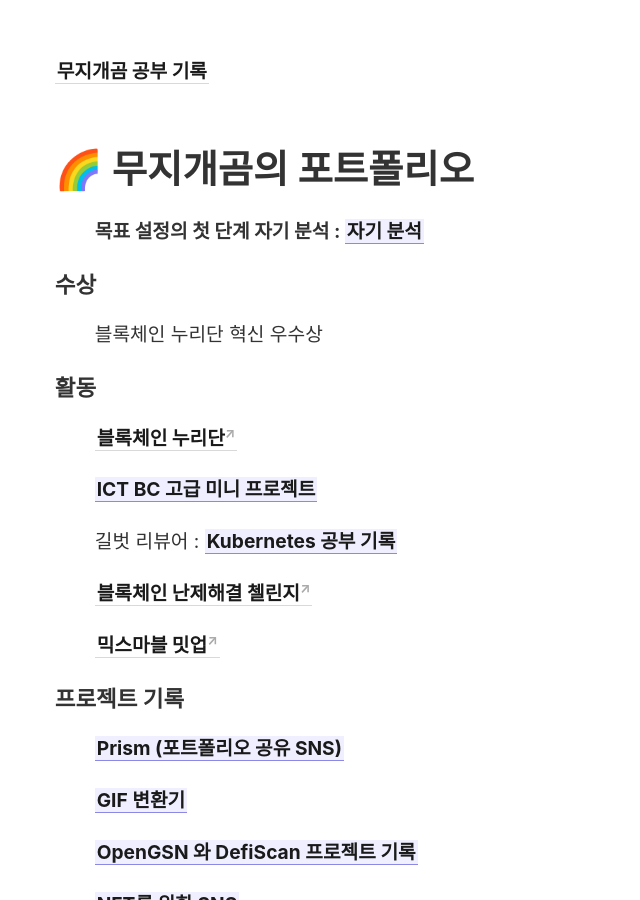
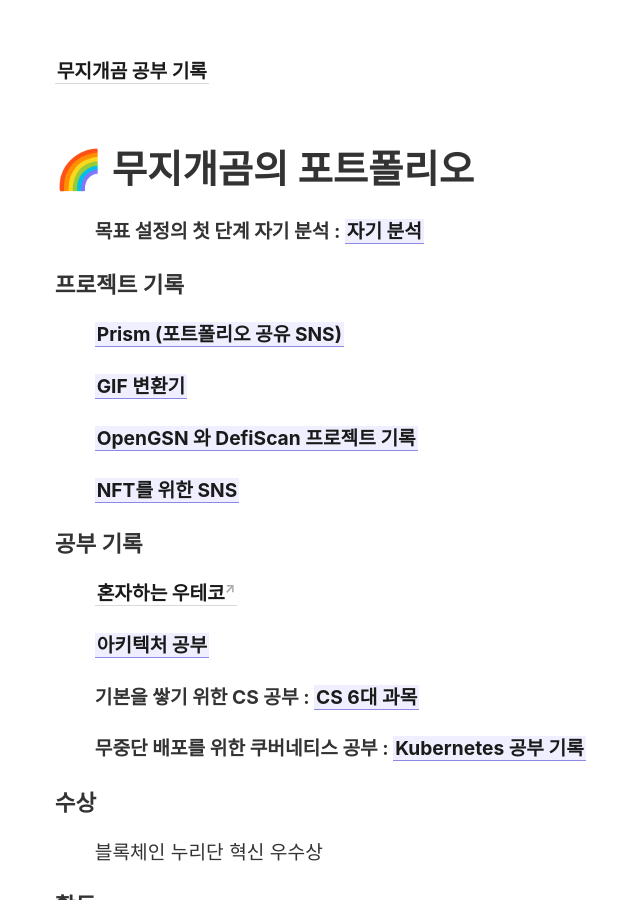
Before and after one commit to rainbow96bear/Obsidian, a Jekyll site: the page built from _pages/index.md, in a window 1280 px wide and 900 px high. Shown: the whole window, without its empty margins (22-662 px from the left). Built offline with Jekyll 4.4.1, drawn with Linux system fonts in a browser that asks for light colours; some of the changed text lies outside the part shown.

Commit message:
이미지 오류 수정

```diff
--- a/_pages/index.md
+++ b/_pages/index.md
@@ -11,17 +11,7 @@
   <ul style="font-weight: bold">목표 설정의 첫 단계 자기 분석 :
     <span style="font-weight: bold">[[자기 분석]]</span>
   </ul>
-  <h3>수상</h3>
-	  <ul>블록체인 누리단 혁신 우수상</ul>
-  <h3>활동</h3>
-	  <ul><span style="font-weight: bold"><a href="https://rainbow96bear.tistory.com/entry/%EC%B2%B4%ED%97%98%EB%8B%A8-2023-%EB%B8%94%EB%A1%9D%EC%B2%B4%EC%9D%B8-%EB%88%84%EB%A6%AC%EB%8B%A8-%EB%A6%AC%EC%82%AC%EC%9D%B4%ED%81%B4-%EB%A0%9B%EC%A0%80-%EC%B2%B4%ED%97%98-%ED%9B%84%EA%B8%B0">블록체인 누리단</a></span></ul>
-	  <ul>
-		  <span style="font-weight: bold">[[ICT BC 고급 미니 프로젝트]]</span>
-	  </ul>
-	  <ul>길벗 리뷰어 : <span style="font-weight: bold">[[Kubernetes 공부 기록]]</span></ul>
-	  <ul><span style="font-weight: bold"><a href="https://rainbow96bear.tistory.com/entry/%EA%B2%BD%EC%A7%84-%EB%8C%80%ED%9A%8C-%EB%B8%94%EB%A1%9D%EC%B2%B4%EC%9D%B8-%EB%82%9C%EC%A0%9C%ED%95%B4%EA%B2%B0-%EC%B1%8C%EB%A6%B0%EC%A7%80-%EC%A7%80%EC%9B%90">블록체인 난제해결 첼린지</a></span></ul>
-	  <ul><span style="font-weight: bold"><a href="https://rainbow96bear.tistory.com/entry/%ED%9B%84%EA%B8%B0-%EB%AF%B9%EC%8A%A4%EB%A7%88%EB%B8%94-%EB%B0%8B%EC%97%85-%ED%9B%84%EA%B8%B0-mixmarvel-meet-up">믹스마블 밋업</a></span></ul>
-    <h3> 프로젝트 기록 </h3>
+  <h3> 프로젝트 기록 </h3>
     <ul style="font-weight: bold">
 	    <span style="font-weight: bold">[[Prism (포트폴리오 공유 SNS)]]</span>
     </ul>
@@ -34,7 +24,7 @@
     <ul style="font-weight: bold">
 	    <span style="font-weight: bold">[[NFT를 위한 SNS]]</span>
     </ul>
-  <h3> 공부 기록 </h3>
+    <h3> 공부 기록 </h3>
   <ul>
   <span style="font-weight: bold"><a href="https://www.youtube.com/channel/UCz7xhiKgrdhwFRxfvpnUriw">혼자하는 우테코</a></span>
   </ul>
@@ -47,7 +37,16 @@
   <ul style="font-weight: bold">무중단 배포를 위한 쿠버네티스 공부 :
     <span style="font-weight: bold">[[Kubernetes 공부 기록]]</span>
   </ul>
-
+  <h3>수상</h3>
+	  <ul>블록체인 누리단 혁신 우수상</ul>
+  <h3>활동</h3>
+	  <ul><span style="font-weight: bold"><a href="https://rainbow96bear.tistory.com/entry/%EC%B2%B4%ED%97%98%EB%8B%A8-2023-%EB%B8%94%EB%A1%9D%EC%B2%B4%EC%9D%B8-%EB%88%84%EB%A6%AC%EB%8B%A8-%EB%A6%AC%EC%82%AC%EC%9D%B4%ED%81%B4-%EB%A0%9B%EC%A0%80-%EC%B2%B4%ED%97%98-%ED%9B%84%EA%B8%B0">블록체인 누리단</a></span></ul>
+	  <ul>
+		  <span style="font-weight: bold">[[ICT BC 고급 미니 프로젝트]]</span>
+	  </ul>
+	  <ul>길벗 리뷰어 : <span style="font-weight: bold">[[Kubernetes 공부 기록]]</span></ul>
+	  <ul><span style="font-weight: bold"><a href="https://rainbow96bear.tistory.com/entry/%EA%B2%BD%EC%A7%84-%EB%8C%80%ED%9A%8C-%EB%B8%94%EB%A1%9D%EC%B2%B4%EC%9D%B8-%EB%82%9C%EC%A0%9C%ED%95%B4%EA%B2%B0-%EC%B1%8C%EB%A6%B0%EC%A7%80-%EC%A7%80%EC%9B%90">블록체인 난제해결 첼린지</a></span></ul>
+	  <ul><span style="font-weight: bold"><a href="https://rainbow96bear.tistory.com/entry/%ED%9B%84%EA%B8%B0-%EB%AF%B9%EC%8A%A4%EB%A7%88%EB%B8%94-%EB%B0%8B%EC%97%85-%ED%9B%84%EA%B8%B0-mixmarvel-meet-up">믹스마블 밋업</a></span></ul>
   <h3> 블로그 </h3>
    <ul><span style="font-weight: bold"><a href="https://rainbow96bear.tistory.com/">개발 공부 기록 블로그</a></span></ul>
    <ul><span style="font-weight: bold"><a href="https://creal-news.tistory.com/">레거시 블로그</a></span></ul>
```
Also changed, not shown: _notes/Prism/개발 일기/관리자 페이지 구상.md (+6 -6 lines), _notes/Prism/개발 일기/관리자 페이지 구현.md (+4 -4 lines), _notes/gif 변환기/개발 일기/GIF 변환 웹 페이지.md (+1 -1 lines).
